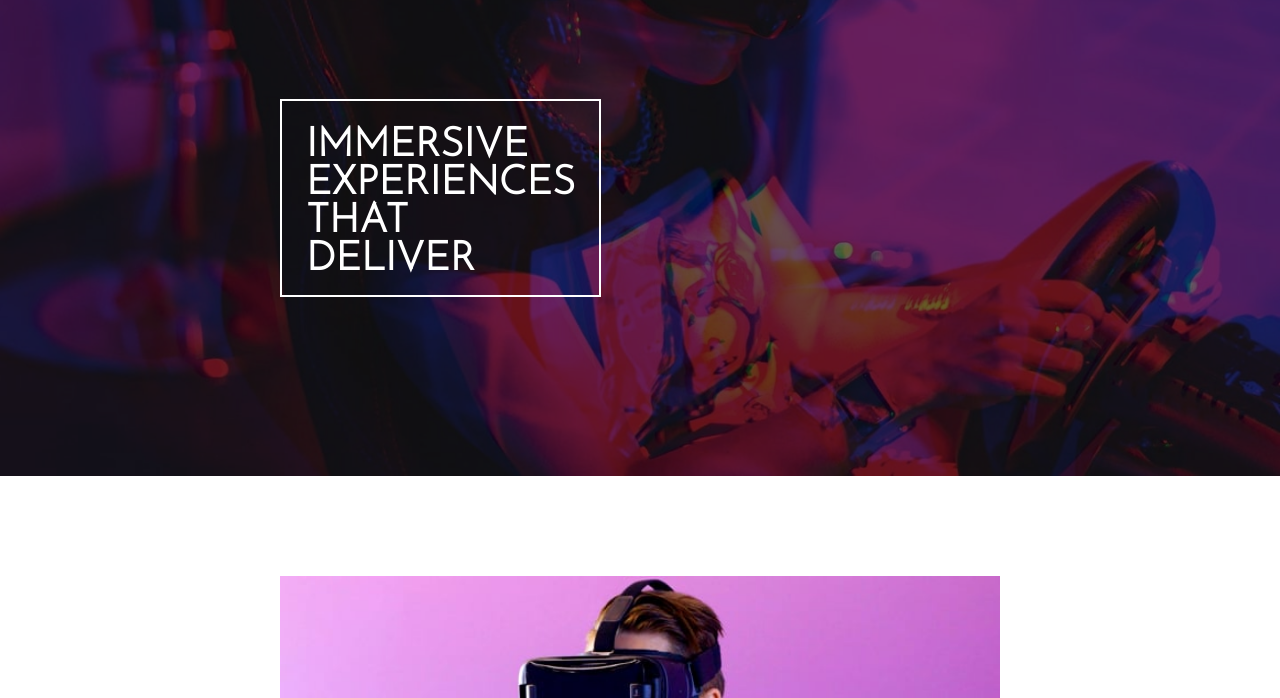
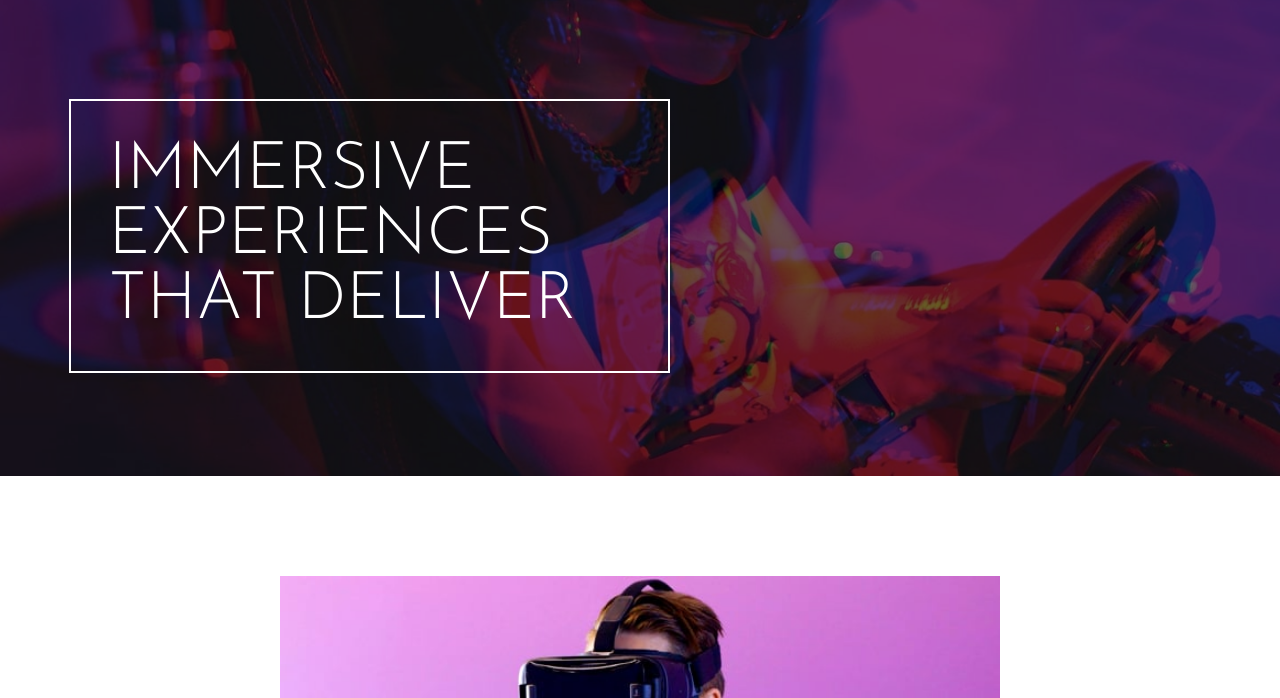
Before and after one commit to laoiseearle/loopstudios-landing-page, a plain HTML site: page index.html in a window 1280 px wide. Shown: the part 102-800 px from the top of the page. Drawn offline with Linux system fonts and the light colour scheme.

Commit message:
Adjust padding and width for hero section

```diff
--- a/style.css
+++ b/style.css
@@ -89,7 +89,7 @@ nav {
 .hero-img {
   filter: contrast(1.2);
   width: 100%;
-  max-height: 40rem;
+  max-height: 40.625rem;
   object-fit: cover;
 }
 
@@ -99,24 +99,26 @@ nav {
   left: 0;
   right: 0;
   bottom: 0;
-  max-width: 50rem;
-  padding: 0 1.5rem;
+  max-width: 76.375rem;
+  padding: 0 clamp(1.5rem, 6.4vw, 3.5rem);
   margin: auto;
 }
+
 .title-box {
   width: 100%;
   color: #fff;
-  /* max-width: 37.5rem; */
-  /* max-width: 27.5rem; */
-  max-width: min-content;
   border: 2px solid white;
+  max-width: clamp(20.438rem, 13.329rem + 30.329vw, 40.625rem);
+  max-height: 17.375rem;
 }
 
-.title-container h1 {
-  padding: 1.625rem 1.5rem 1rem;
-  font-size: 2.5rem;
+.title-box h1 {
+  padding: clamp(1.625rem, 1.317rem + 1.315vw, 2.5rem)
+    clamp(1.5rem, 1.148rem + 1.502vw, 2.5rem)
+    clamp(1.5rem, 1.148rem + 1.502vw, 2.5rem);
+  font-size: clamp(2.5rem, 1.1197rem + 3.7559vw, 4.5rem);
+  font-weight: normal;
   text-transform: uppercase;
-  line-height: 2.375rem;
 }
 
 /* ------ Company Section ------ */
```
